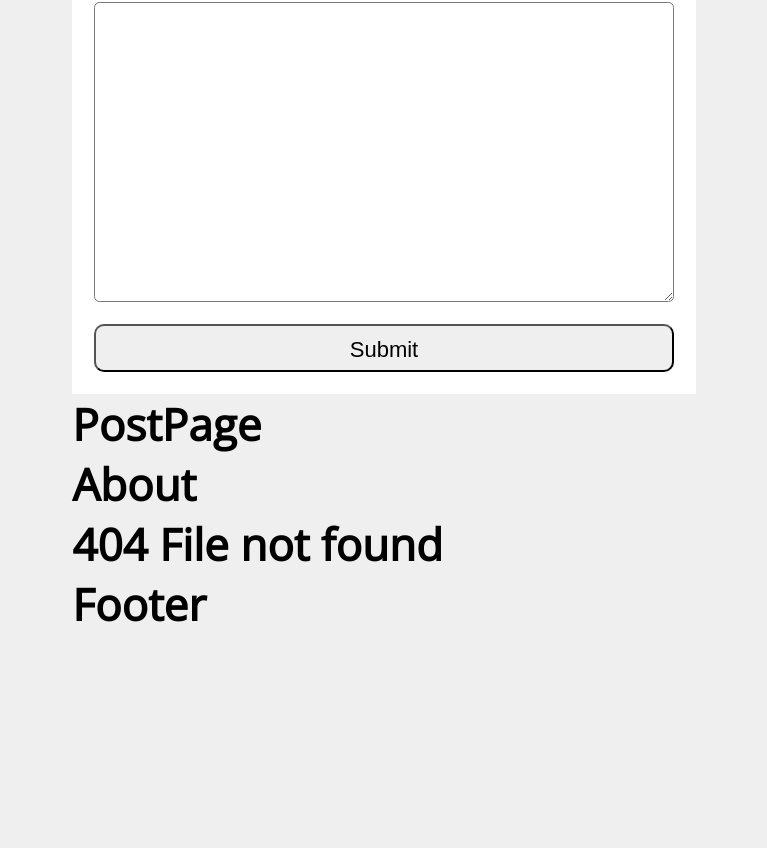
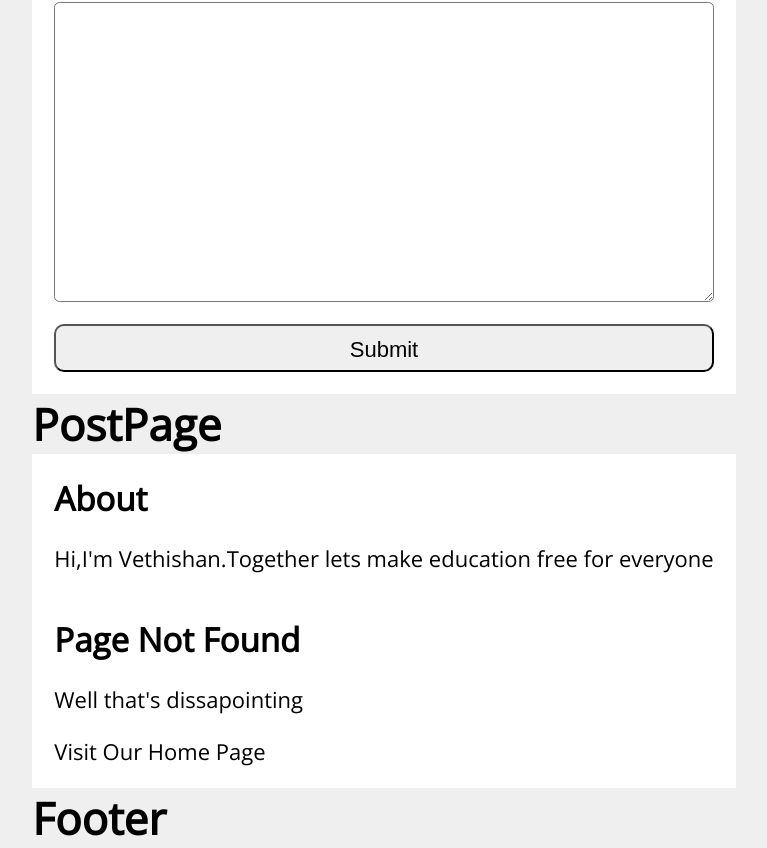
Before and after one commit to Vethishan99/Social_media-app, a React (Vite) app in the folder Social media/: page / in a window 1280 px wide. Shown: the part 1186-2034 px from the top of the page, without its empty margins (256-1023 px from the left). Before the commit the page ends 1820 px from the top, so only its background shows below. Built offline with nearby package versions, Linux system fonts and the light colour scheme.

Commit message:
Missing and about pages added

```diff
--- a/Social media/src/About.jsx
+++ b/Social media/src/About.jsx
@@ -2,8 +2,11 @@ import React from "react";
 
 const About = () => {
   return (
-    <main>
-      <h1>About</h1>
+    <main className="About">
+      <h2>About</h2>
+      <p style={{ marginTop: "1rem" }}>
+        Hi,I'm Vethishan.Together lets make education free for everyone
+      </p>
     </main>
   );
 };
--- a/Social media/src/Missing.jsx
+++ b/Social media/src/Missing.jsx
@@ -2,8 +2,10 @@ import React from "react";
 
 const Missing = () => {
   return (
-    <main>
-      <h1>404 File not found</h1>
+    <main className="Missing">
+      <h2>Page Not Found</h2>
+      <p>Well that's dissapointing</p>
+      <p>Visit Our Home Page</p>
     </main>
   );
 };
```
